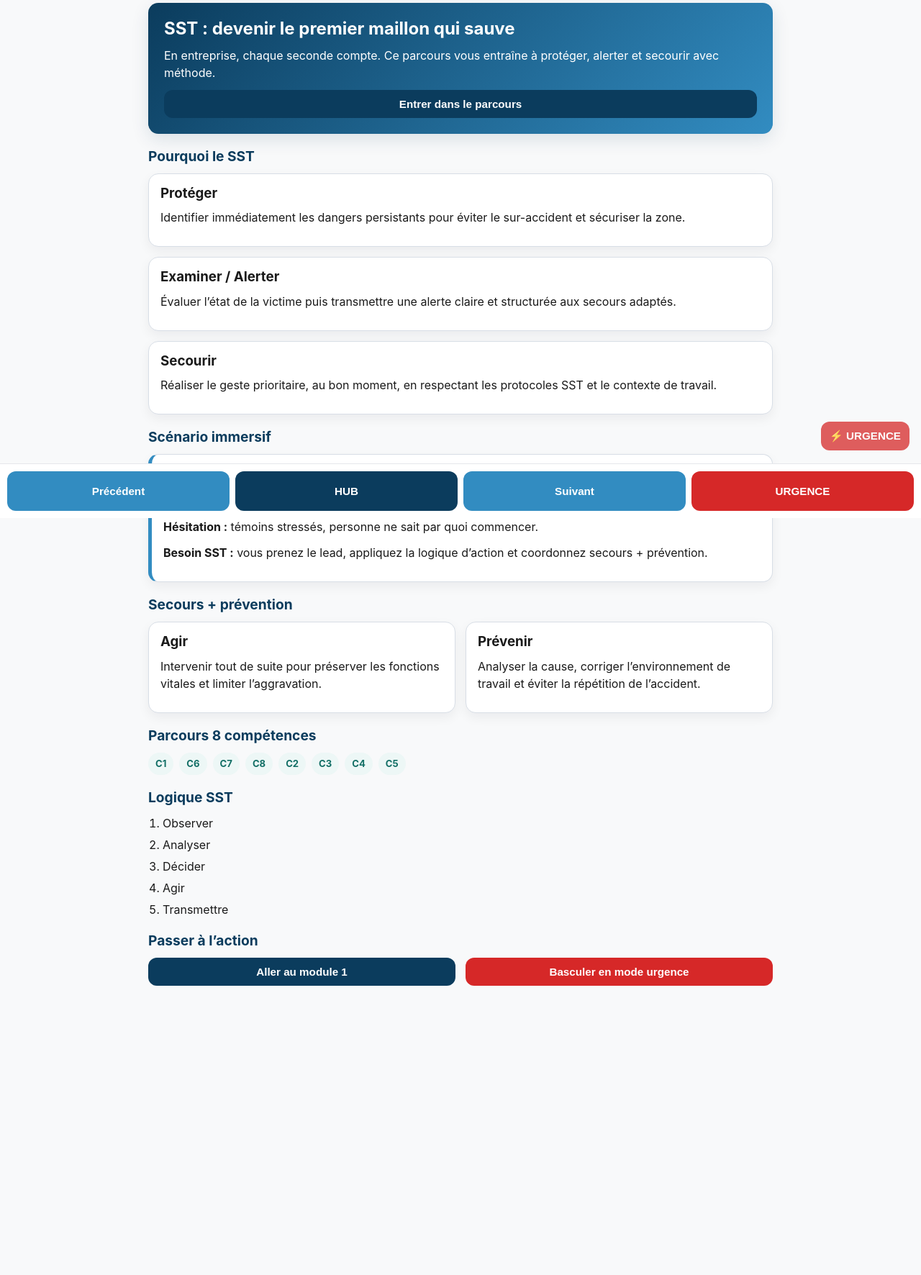
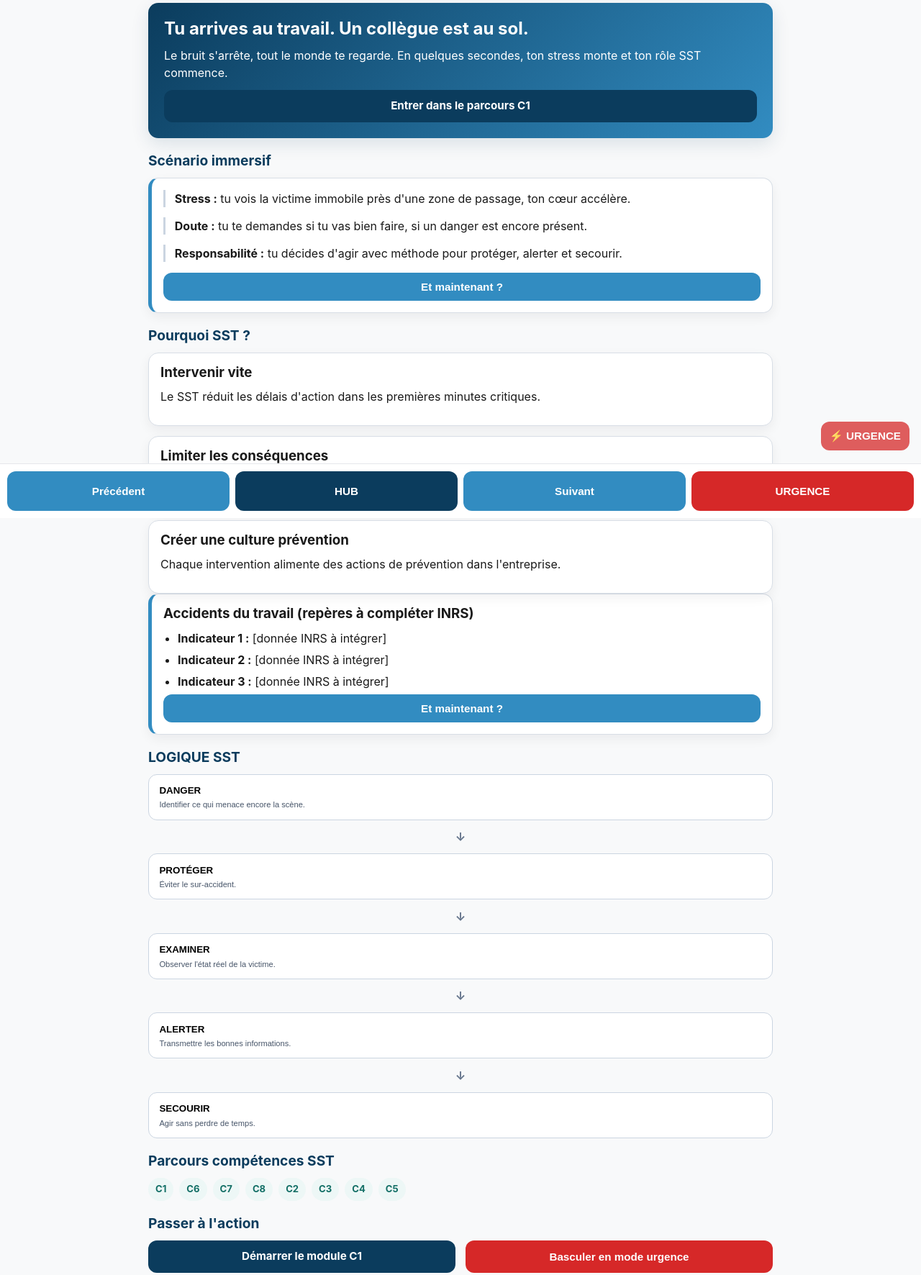
Before and after one commit to ben2flandre-coder/sst2, a plain HTML site: page modules/module-0.html in a window 1280 px wide. Shown: the part 80-1852 px from the top of the page at 72% size. Before the commit the page ends 1552 px from the top, so only its background shows below. Drawn offline with Linux system fonts and the light colour scheme.

Commit message:
Refondre le module 0 et ajouter le module C1 SST

```diff
--- a/modules/module-0.html
+++ b/modules/module-0.html
@@ -7,58 +7,90 @@
   <link rel="stylesheet" href="../assets/css/main.css" />
   <link rel="stylesheet" href="../assets/css/layout.css" />
   <link rel="stylesheet" href="../assets/css/components.css" />
+  <style>
+    .narrative-step { margin-bottom: 0.9rem; border-left: 3px solid #cbd5e1; padding-left: 0.8rem; }
+    .sst-flow { display: grid; gap: 0.7rem; }
+    .flow-item { border: 1px solid #cbd5e1; border-radius: 12px; padding: 0.9rem; background: #fff; text-align: left; width: 100%; cursor: pointer; }
+    .flow-item small { display: block; color: #475569; margin-top: 0.4rem; }
+    .flow-arrow { text-align: center; font-weight: 700; color: #64748b; }
+    .next-block { margin-top: 0.7rem; display: none; }
+    .next-block.active { display: block; animation: fadeIn .45s ease; }
+    .mental-check { margin-top: 0.6rem; color: #0f766e; font-weight: 600; display: none; }
+    .mental-check.active { display: block; }
+    @keyframes fadeIn { from { opacity: 0; transform: translateY(6px);} to { opacity: 1; transform: translateY(0);} }
+  </style>
 </head>
-<body class="app-shell" data-prev="/index.html" data-next="/modules/module-1.html">
+<body class="app-shell" data-prev="/index.html" data-next="/modules/module-c1.html">
   <header class="app-header">
     <div class="app-title">SST • Plateforme App</div>
     <button class="btn-secondary hub-btn" data-nav="hub">HUB</button>
   </header>
   <main class="app-main">
     <section class="hero">
-      <h1>SST : devenir le premier maillon qui sauve</h1>
-      <p>En entreprise, chaque seconde compte. Ce parcours vous entraîne à protéger, alerter et secourir avec méthode.</p>
-      <button class="btn-primary" onclick="goToModule(1)">Entrer dans le parcours</button>
+      <h1>Tu arrives au travail. Un collègue est au sol.</h1>
+      <p>Le bruit s'arrête, tout le monde te regarde. En quelques secondes, ton stress monte et ton rôle SST commence.</p>
+      <a class="btn-primary" href="module-c1.html">Entrer dans le parcours C1</a>
     </section>
-
-    <h2 class="section-title">Pourquoi le SST</h2>
-    <div class="grid">
-      <article class="card"><h3>Protéger</h3><p>Identifier immédiatement les dangers persistants pour éviter le sur-accident et sécuriser la zone.</p></article>
-      <article class="card"><h3>Examiner / Alerter</h3><p>Évaluer l’état de la victime puis transmettre une alerte claire et structurée aux secours adaptés.</p></article>
-      <article class="card"><h3>Secourir</h3><p>Réaliser le geste prioritaire, au bon moment, en respectant les protocoles SST et le contexte de travail.</p></article>
-    </div>
 
     <h2 class="section-title">Scénario immersif</h2>
     <article class="card-action">
-      <p><strong>Situation travail :</strong> atelier logistique, fin de poste, circulation d’un transpalette.</p>
-      <p><strong>Incident :</strong> un collègue glisse, chute, se blesse et ne répond plus clairement.</p>
-      <p><strong>Hésitation :</strong> témoins stressés, personne ne sait par quoi commencer.</p>
-      <p><strong>Besoin SST :</strong> vous prenez le lead, appliquez la logique d’action et coordonnez secours + prévention.</p>
+      <p class="narrative-step"><strong>Stress :</strong> tu vois la victime immobile près d'une zone de passage, ton cœur accélère.</p>
+      <p class="narrative-step"><strong>Doute :</strong> tu te demandes si tu vas bien faire, si un danger est encore présent.</p>
+      <p class="narrative-step"><strong>Responsabilité :</strong> tu décides d'agir avec méthode pour protéger, alerter et secourir.</p>
+      <button class="btn-secondary section-trigger" data-target="m0-next-1">Et maintenant ?</button>
+      <div class="next-block" id="m0-next-1"><p>Tu ne cherches pas le geste parfait. Tu suis la logique SST, étape par étape, sans te précipiter.</p></div>
+      <p class="mental-check" id="m0-check-1">✔ Validation mentale : je garde mon calme et je prends le lead.</p>
     </article>
 
-    <h2 class="section-title">Secours + prévention</h2>
-    <div class="grid two">
-      <article class="card"><h3>Agir</h3><p>Intervenir tout de suite pour préserver les fonctions vitales et limiter l’aggravation.</p></article>
-      <article class="card"><h3>Prévenir</h3><p>Analyser la cause, corriger l’environnement de travail et éviter la répétition de l’accident.</p></article>
+    <h2 class="section-title">Pourquoi SST ?</h2>
+    <div class="grid">
+      <article class="card">
+        <h3>Intervenir vite</h3>
+        <p>Le SST réduit les délais d'action dans les premières minutes critiques.</p>
+      </article>
+      <article class="card">
+        <h3>Limiter les conséquences</h3>
+        <p>Un geste juste peut éviter l'aggravation avant l'arrivée des secours spécialisés.</p>
+      </article>
+      <article class="card">
+        <h3>Créer une culture prévention</h3>
+        <p>Chaque intervention alimente des actions de prévention dans l'entreprise.</p>
+      </article>
+    </div>
+    <article class="card-action">
+      <h3>Accidents du travail (repères à compléter INRS)</h3>
+      <ul class="list-tight">
+        <li><strong>Indicateur 1 :</strong> [donnée INRS à intégrer]</li>
+        <li><strong>Indicateur 2 :</strong> [donnée INRS à intégrer]</li>
+        <li><strong>Indicateur 3 :</strong> [donnée INRS à intégrer]</li>
+      </ul>
+      <button class="btn-secondary section-trigger" data-target="m0-next-2">Et maintenant ?</button>
+      <div class="next-block" id="m0-next-2"><p>Ces chiffres deviennent utiles seulement si tu sais transformer l'information en action sur le terrain.</p></div>
+      <p class="mental-check" id="m0-check-2">✔ Validation mentale : je relie secours immédiat et prévention durable.</p>
+    </article>
+
+    <h2 class="section-title">LOGIQUE SST</h2>
+    <div class="sst-flow">
+      <button class="flow-item" title="Repérer le danger pour toi, la victime et les témoins."><strong>DANGER</strong><small>Identifier ce qui menace encore la scène.</small></button>
+      <div class="flow-arrow">↓</div>
+      <button class="flow-item" title="Supprimer ou isoler le risque avant d'approcher."><strong>PROTÉGER</strong><small>Éviter le sur-accident.</small></button>
+      <div class="flow-arrow">↓</div>
+      <button class="flow-item" title="Évaluer conscience, respiration et signes visibles."><strong>EXAMINER</strong><small>Observer l'état réel de la victime.</small></button>
+      <div class="flow-arrow">↓</div>
+      <button class="flow-item" title="Donner une alerte claire, interne puis externe si nécessaire."><strong>ALERTER</strong><small>Transmettre les bonnes informations.</small></button>
+      <div class="flow-arrow">↓</div>
+      <button class="flow-item" title="Appliquer le geste prioritaire selon la situation."><strong>SECOURIR</strong><small>Agir sans perdre de temps.</small></button>
     </div>
 
-    <h2 class="section-title">Parcours 8 compétences</h2>
+    <h2 class="section-title">Parcours compétences SST</h2>
     <div class="pill-row">
       <span class="pill">C1</span><span class="pill">C6</span><span class="pill">C7</span><span class="pill">C8</span>
       <span class="pill">C2</span><span class="pill">C3</span><span class="pill">C4</span><span class="pill">C5</span>
     </div>
 
-    <h2 class="section-title">Logique SST</h2>
-    <ol class="list-tight">
-      <li>Observer</li>
-      <li>Analyser</li>
-      <li>Décider</li>
-      <li>Agir</li>
-      <li>Transmettre</li>
-    </ol>
-
-    <h2 class="section-title">Passer à l’action</h2>
+    <h2 class="section-title">Passer à l'action</h2>
     <div class="grid two">
-      <button class="btn-primary" onclick="goToModule(1)">Aller au module 1</button>
+      <a class="btn-primary" href="module-c1.html">Démarrer le module C1</a>
       <button class="btn-danger" onclick="goToUrgence('arret-cardiaque')">Basculer en mode urgence</button>
     </div>
   </main>
@@ -74,5 +106,15 @@
   <script src="../assets/js/navigation.js"></script>
   <script src="../assets/js/ui.js"></script>
   <script src="../assets/js/app.js"></script>
+  <script>
+    document.querySelectorAll('.section-trigger').forEach((btn, idx) => {
+      btn.addEventListener('click', () => {
+        const block = document.getElementById(btn.dataset.target);
+        const check = document.getElementById(`m0-check-${idx + 1}`);
+        if (block) block.classList.toggle('active');
+        if (check) check.classList.toggle('active');
+      });
+    });
+  </script>
 </body>
 </html>
```
Also changed, not shown: modules/module-2.html (+1 -1 lines), modules/module-5.html (+1 -1 lines), modules/module-6.html (+1 -1 lines), modules/module-8.html (+1 -1 lines), modules/module-c1.html (added, +103 -0 lines).
